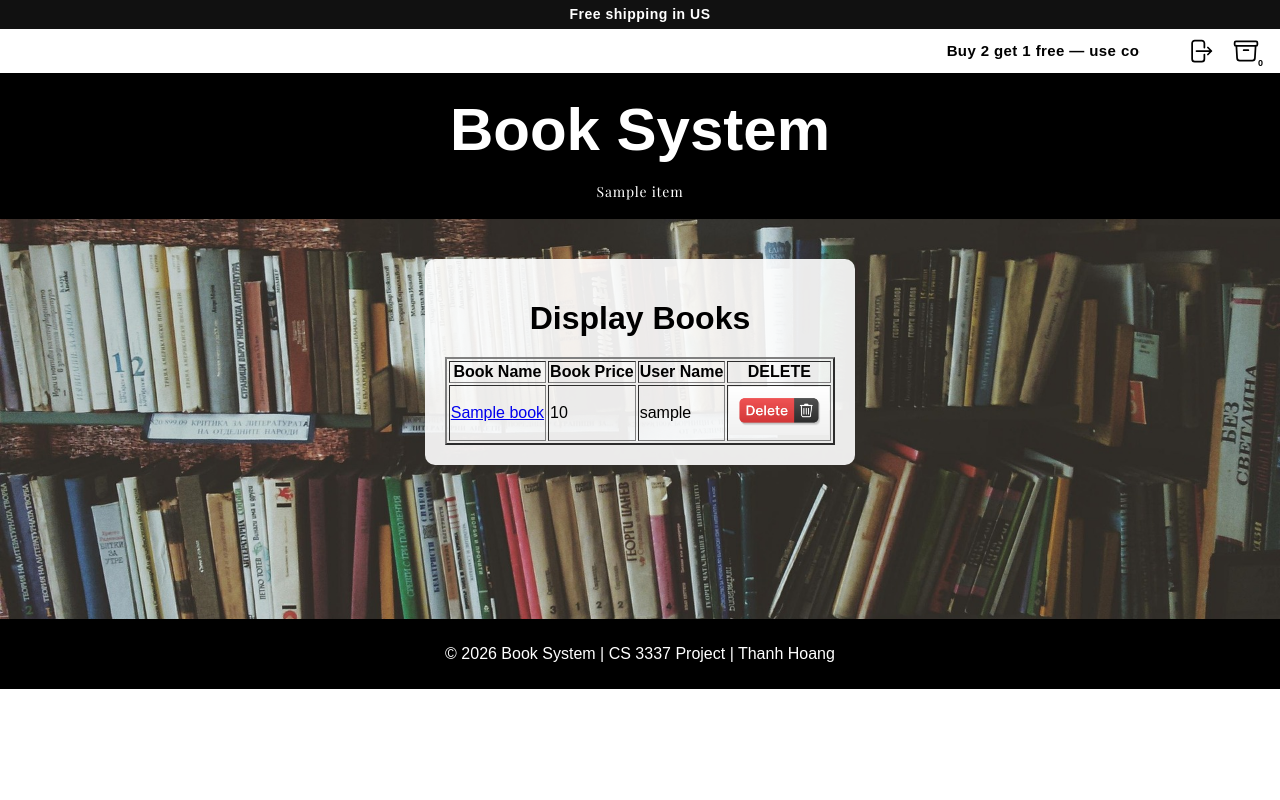
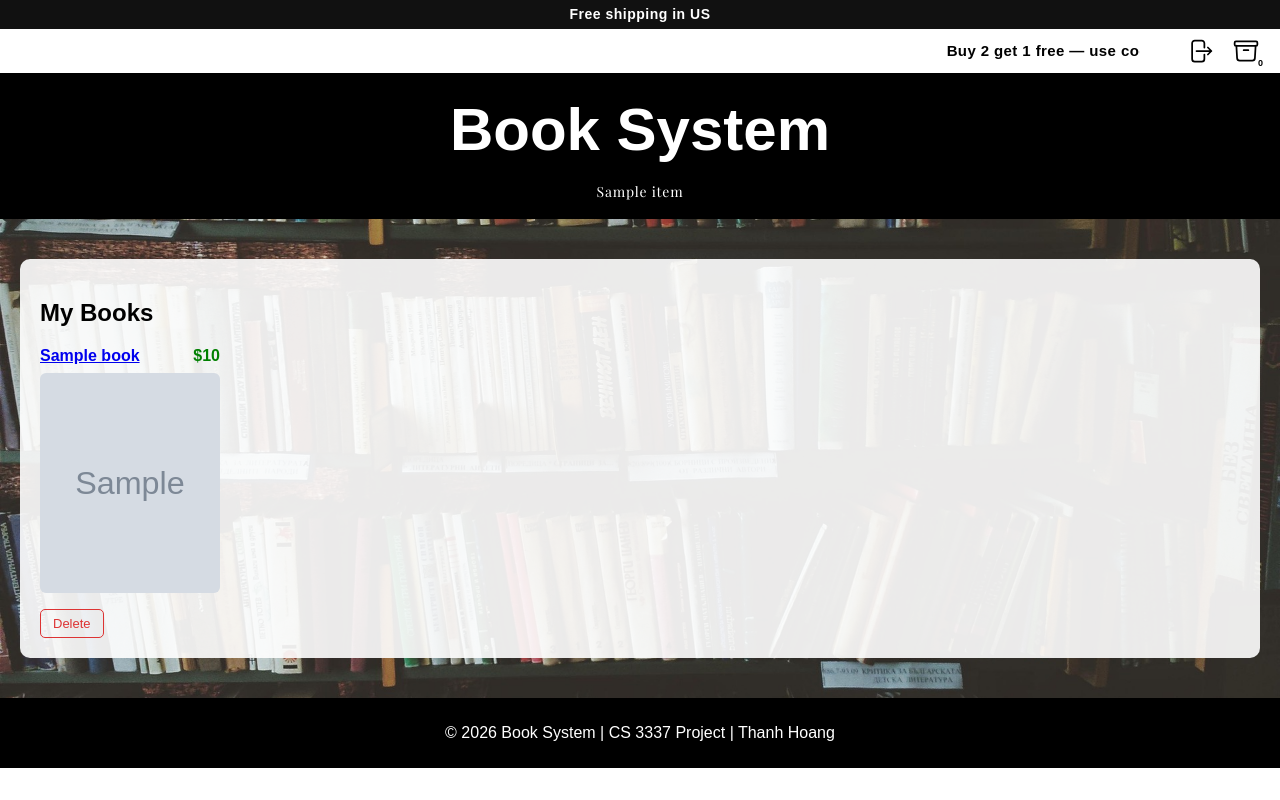
Before and after one commit to ThanhHoang15/BookExPython, a Django app: template bookEx/templates/bookMng/mybooks.html in a window 1280 px wide. Run offline with Django 3.2, Linux system fonts and the light colour scheme; the template is opened without the code that fills it: most values are stand-ins (such as "Sample title", 1, 10 or a date in 2020); grey boxes marked "Sample" are stand-in pictures.

```diff
--- a/bookEx/static/main.css
+++ b/bookEx/static/main.css
@@ -409,6 +409,8 @@ body {
     }
 }
 
+
+
 /* links and description */
 .sell-link {
     display: inline-block;
@@ -432,6 +434,25 @@ body {
     color: #bbbbbb;
     line-height: 1.4;
     max-width: 420px;
+}
+
+.delete-btn {
+    display: inline-block;
+    margin-top: 6px;
+    padding: 6px 12px;
+    background-color: transparent;
+    color: #d33;
+    border: 1px solid #d33;
+    border-radius: 5px;
+    text-decoration: none;
+    font-weight: 500;
+    font-size: 13px;
+    text-align: center;
+}
+
+.delete-btn:hover {
+    background-color: #d33;
+    color: white;
 }
 
 /* tablet */
--- a/bookEx/templates/bookMng/mybooks.html
+++ b/bookEx/templates/bookMng/mybooks.html
@@ -1,5 +1,7 @@
 {% extends "base.html" %}
 {% load static %}
+
+{% block body_class %}search-page{% endblock %}
 
 {% block sidenav %}
    {% for item in item_list %}
@@ -10,27 +12,35 @@
 {% endblock sidenav %}
 
 {% block content %}
-   <h1>Display Books</h1>
-   <table border="2">
-      <tr>
-          <th>Book Name</th>
-          <th>Book Price</th>
-          <th>User Name</th>
-          <th>DELETE</th>
-      </tr>
-      {% for book in books %}
-      <tr>
-         <td>
-            <a href="{% url 'book_detail' book.id %}">{{ book.name }}</a>
-         </td>
-         <td>{{ book.price }}</td>
-         <td>{{ book.username }}</td>
-         <td>
-            <a href="{% url 'book_delete' book.id %}">
-                <img src="{% static 'delete_button.jpg' %}" width="100" />
-            </a>
-         </td>
-      </tr>
-      {% endfor %}
-   </table>
+<h2>My Books</h2>
+
+{% if books %}
+    <div class="book-grid">
+        {% for book in books %}
+            <div class="book-card">
+
+                <div class="book-top">
+                    <p class="book-name">
+                        <a href="{% url 'book_detail' book.id %}">
+                            {{ book.name }}
+                        </a>
+                    </p>
+                    <p class="book-price">${{ book.price }}</p>
+                </div>
+
+                {% if book.picture %}
+                    <img src="{{ book.picture.url }}" alt="{{ book.name }}">
+                {% endif %}
+
+                <!-- DELETE BUTTON -->
+                <a href="{% url 'book_delete' book.id %}" class="delete-btn">
+                    Delete
+                </a>
+
+            </div>
+        {% endfor %}
+    </div>
+{% else %}
+    <p>No books found.</p>
+{% endif %}
 {% endblock content %}
```
Also changed, not shown: db.sqlite3, media/uploads/congerdesign-a-book-759873_1920.jpg (added), media/uploads/jarmoluk-old-books-436498_1920.jpg (added), media/uploads/jillwellington-stack-of-books-1001655_1920.jpg (added), media/uploads/mylns65hoasphn-book-4806076_1920.jpg (added), media/uploads/vyvolejto-book-7543386_1920.jpg (added).
